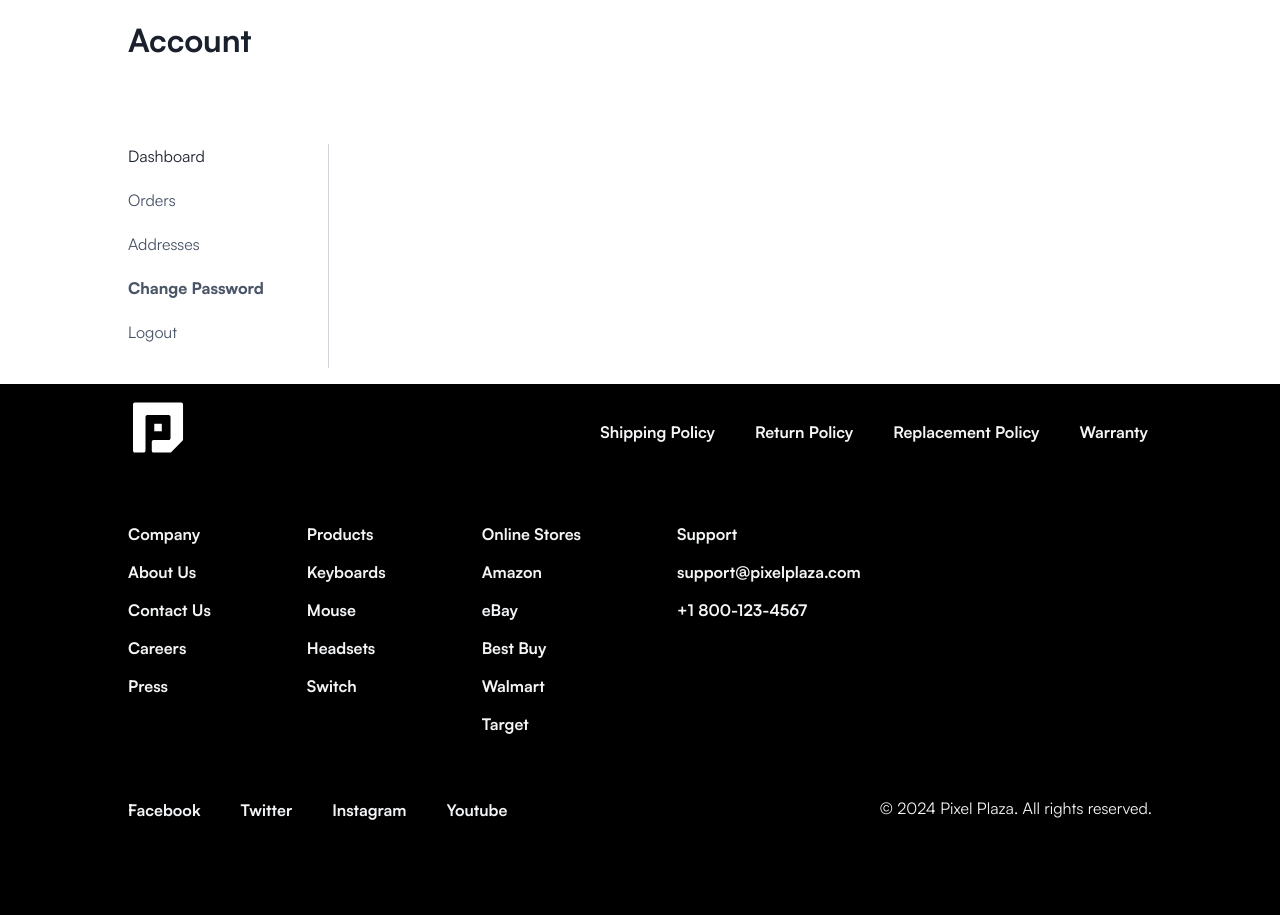
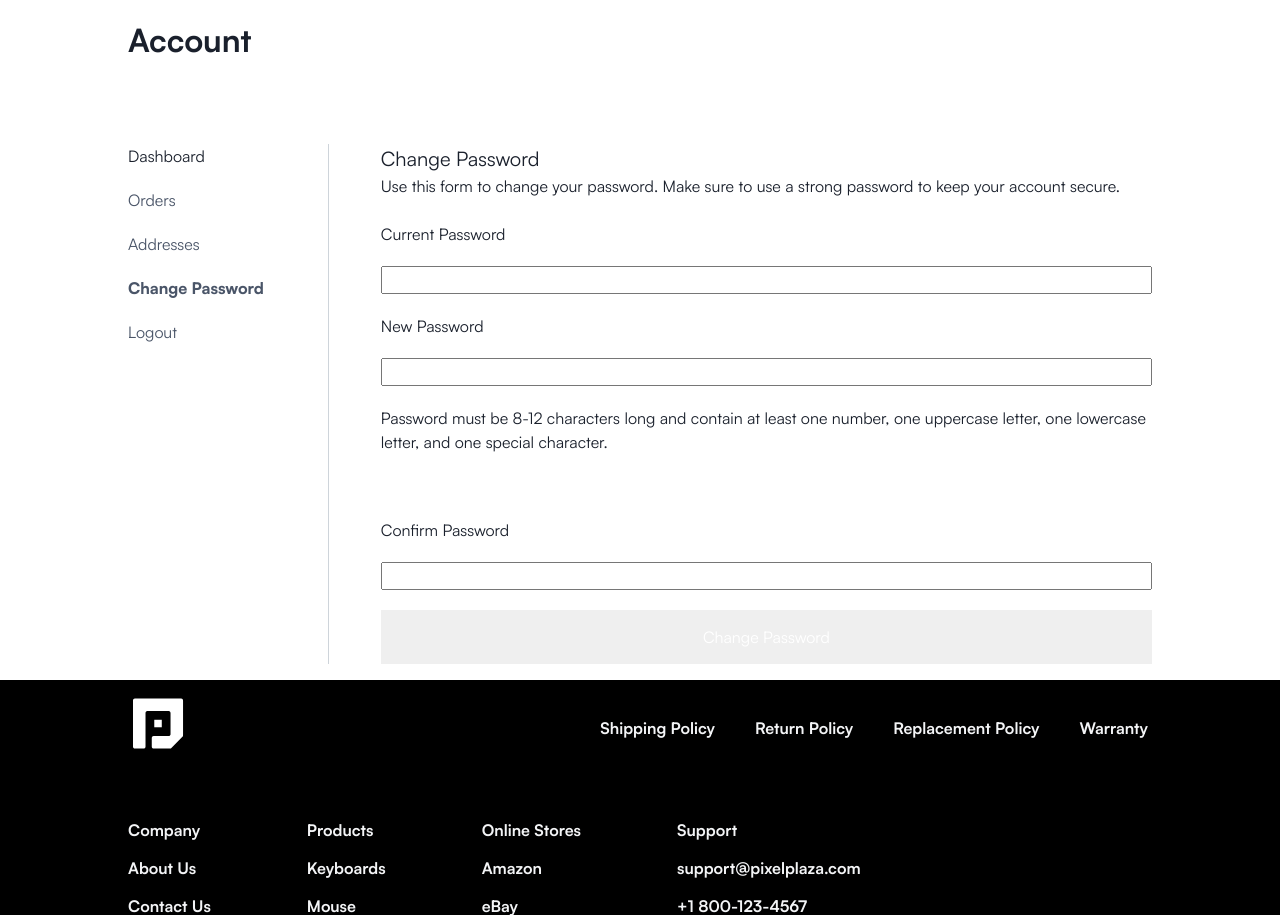
Before and after one commit to AlexisRellon/PixelPlaza, a PHP site: page /accounts/password.php in a window 1280 px wide. Shown: the part 88-1003 px from the top of the page. Before the commit the page ends 908 px from the top, so only its background shows below. Run offline with PHP 8.4, Linux system fonts and the light colour scheme.

Commit message:
chore: Add change password form to account page

```diff
--- a/accounts/password.php
+++ b/accounts/password.php
@@ -143,7 +143,28 @@ if (isset($_SESSION['Email'])) {
             <div class="display flex flex-column">
                 <!-- Change Contents for every page under ../accounts -->
 
+                <div class="password-wrapper">
+                    <h5>Change Password</h5>
+                    <p>Use this form to change your password. Make sure to use a strong password to keep your account secure.</p>
+                    <br>
+                    <form action="" method="post">
+                        <div class="form-group flex flex-column gap-5">
+                            <label for="current-password">Current Password</label>
+                            <input type="password" name="current-password" id="current-password" class="input" required>
 
+                            <label for="new-password">New Password</label>
+                            <input type="password" name="new-password" id="new-password" class="input" required>
+
+                            <!-- Password must be 8-12 characters... -->
+                            <p class="password-requirements">Password must be 8-12 characters long and contain at least one number, one uppercase letter, one lowercase letter, and one special character.</p>
+                            <br>
+                            <label for="confirm-password">Confirm Password</label>
+                            <input type="password" name="confirm-password" id="confirm-password" class="input" required>
+
+                            <button type="submit" class="btn">Change Password</button>
+                        </div>
+                    </form>
+                </div>
             </div>
         </div>
     </section>
```
